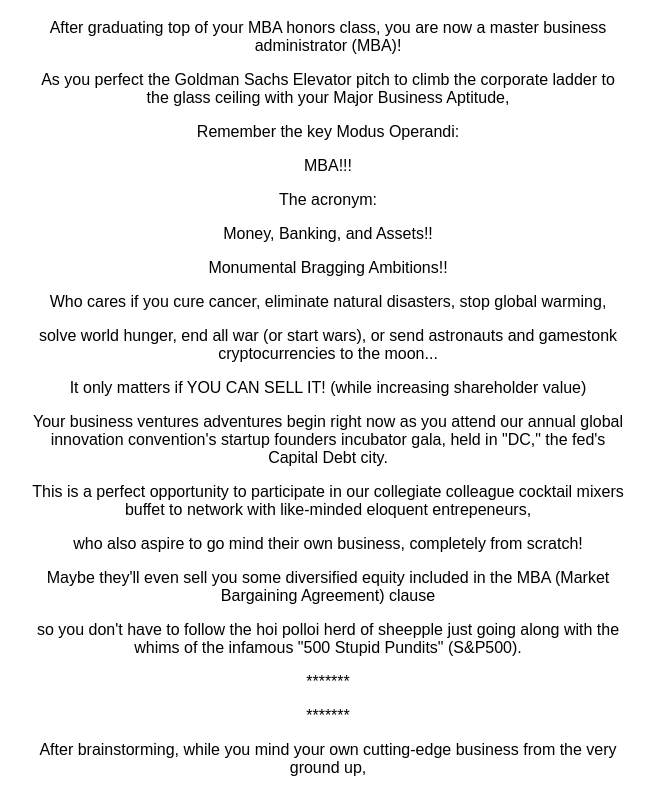
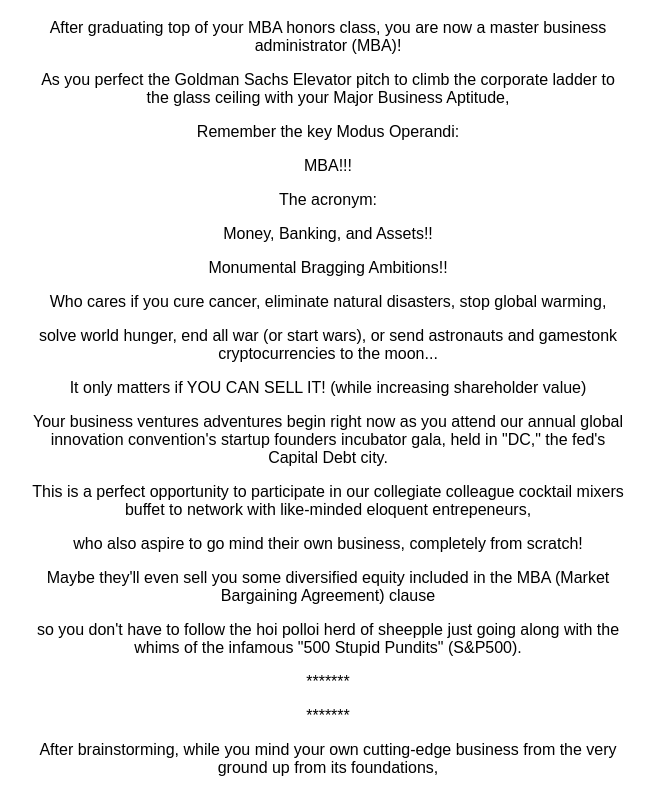
Before and after one commit to bellevuelabs/mindyourownbusiness, a plain HTML site: page index.html in a window 1280 px wide. Shown: the part 148-938 px from the top of the page, without its empty margins (312-967 px from the left). Drawn offline with Linux system fonts and the light colour scheme.

Commit message:
Update index.html

```diff
--- a/index.html
+++ b/index.html
@@ -82,7 +82,7 @@
         <p> so you don't have to follow the hoi polloi herd of sheepple just going along with the whims of the infamous "500 Stupid Pundits" (S&P500). </p>
         <p> ******* </p>
         <p> ******* </p>
-        <p> After brainstorming, while you mind your own cutting-edge business from the very ground up, </p>
+        <p> After brainstorming, while you mind your own cutting-edge business from the very ground up from its foundations, </p>
         <p> From your MBA studies, remember the core components of any semblance of any well-"Managed Business Assemblage": </p>
         <p> Your "Make-Bank Arsenal" of strategic divisions: </p>
         <p> Mergers & Business Acquisitions, Marketing Business Analytics, Monopolistic Buying Alliance </p>
```
